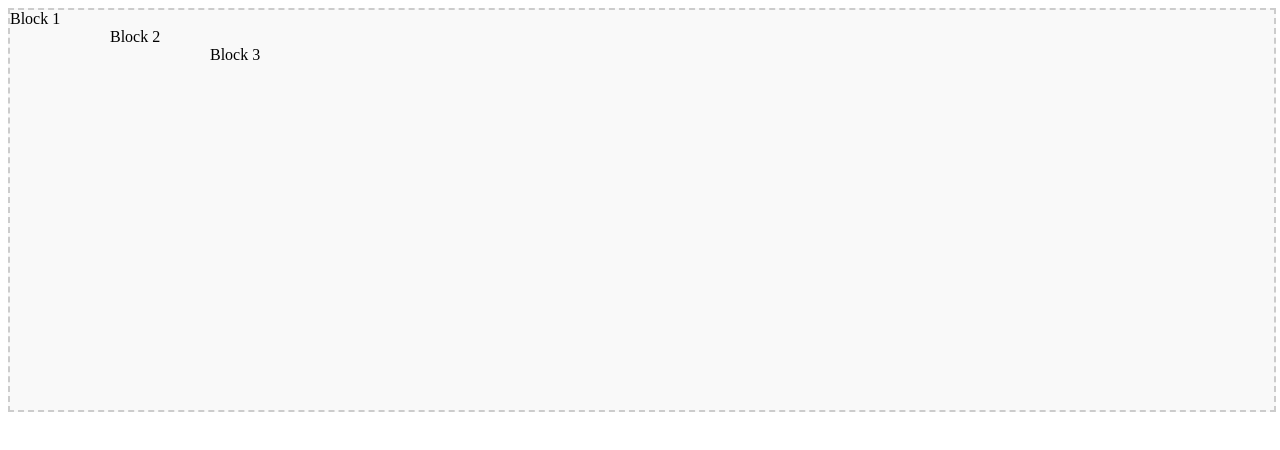
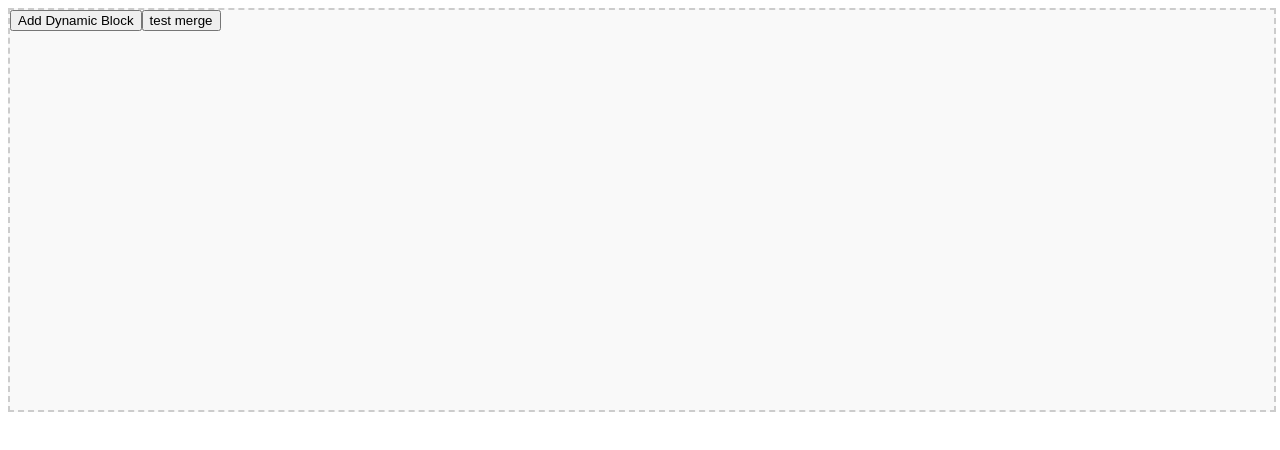
Before and after one commit to SwanwickMan/dragdroptest, an Angular app: page / in a window 1280 px wide. Shown: the top 450 px of the page. Built offline with nearby package versions, Linux system fonts and the light colour scheme.

Commit message:
Canvas can hold blocks and do some basic logic

```diff
--- a/src/app/block/block.component.html
+++ b/src/app/block/block.component.html
@@ -1,3 +1,10 @@
-<div class="block-container">
-  <app-block *ngFor="let id of [1, 2, 3]" [id]="id"></app-block>
-</div>
+<div
+      class="block-container"
+      [ngStyle]="{
+        transform: 'translate(' + x + 'px, ' + y + 'px)',
+        background: color,
+      }"
+    >
+      Block: {{ label }}
+      Next: {{ nextBlock?.label }}
+    </div>
--- a/src/app/block/block.component.ts
+++ b/src/app/block/block.component.ts
@@ -3,36 +3,30 @@ import {NgStyle} from '@angular/common';
 
 @Component({
   selector: 'app-block',
-  template: `
-    <div
-      class="block"
-      [ngStyle]="{
-        transform: 'translate(' + x + 'px, ' + y + 'px)'
-      }"
-    >
-      Block {{ id }}
-    </div>
-  `,
+  templateUrl: './block.component.html',
+  styleUrls: ['./block.component.css'],
   standalone: true,
   imports: [
     NgStyle
   ],
-  styleUrls: ['./block.component.css']
 })
 export class BlockComponent {
-  @Input() id: number = 0;
-  @Input() label: string = '';
-  @Input() color: string = 'skyblue';
-  @Input() x: number = 0; // Current X position
-  @Input() y: number = 0; // Current Y position
+  label: string = '';
+  color: string = 'skyblue';
+  x: number = 0; // Current X position
+  y: number = 0; // Current Y position
 
   private isDragging = false;
   private startX = 0;
   private startY = 0;
+
   public nextBlock: BlockComponent | null = null;
 
-  constructor() {
-
+  initialize(label: string, color: string, x: number, y: number) {
+    this.label = label;
+    this.color = color;
+    this.x = x;
+    this.y = y;
   }
 
   move(x: number, y: number) {
@@ -40,7 +34,7 @@ export class BlockComponent {
     this.y = y;
     // If there are connected blocks, move them as well
     if (this.nextBlock) {
-      this.nextBlock.move(x, y + 1); // Adjust y position for each block below
+      this.nextBlock.move(x, y - 1); // Adjust y position for each block below
     }
   }
 
@@ -70,4 +64,5 @@ export class BlockComponent {
   connectBlock(block: BlockComponent) {
     this.nextBlock = block;
   }
+
 }
--- a/src/app/workspace/workspace.component.html
+++ b/src/app/workspace/workspace.component.html
@@ -1,11 +1,5 @@
 <div class="workspace">
-  <div *ngFor="let block of blocks">
-    <app-block
-      [id]="block.id"
-      [label]="block.label"
-      [color]="block.color"
-      [x]="block.x"
-      [y]="block.y">
-    </app-block>
-  </div>
+  <ng-template #dynamicContainer></ng-template>
+  <button (click)="addBlock()">Add Dynamic Block</button>
+  <button (click)="test_merge()">test merge</button>
 </div>
--- a/src/app/workspace/workspace.component.ts
+++ b/src/app/workspace/workspace.component.ts
@@ -1,15 +1,10 @@
-import { Component } from '@angular/core';
+import {Component, ComponentRef, ViewChild, ViewContainerRef} from '@angular/core';
 import { CdkDropList, CdkDragDrop } from '@angular/cdk/drag-drop';
 import { BlockComponent } from '../block/block.component';
 import {NgForOf} from '@angular/common';
 import {Observable} from 'rxjs'; // Adjust path as necessary
 import { BlockService } from '../block-service/block-service.component';
-import { Block } from '../block.interface';
 
-interface Block {
-    label: string;
-    color: string;
-}
 
 @Component({
     selector: 'app-workspace',
@@ -19,25 +14,45 @@ interface Block {
   imports: [CdkDropList, BlockComponent, NgForOf] // Import necessary modules directly
 })
 export class WorkspaceComponent {
-  blocksOnCanvas$: Observable<Block[]>;
+  @ViewChild('dynamicContainer', { read: ViewContainerRef, static: true })
+  dynamicContainer!: ViewContainerRef;
+
+  blocksOnCanvas: ComponentRef<BlockComponent>[] = [];
+
+  test_number: number = 0;
   constructor(private blockService: BlockService) {
-    this.blocksOnCanvas$ = this.blockService.blocksOnCanvas;
   }
 
   addBlock(): void {
-    const newBlock: Block = { id: Date.now(), label: 'basic',color: "skyblue", x: 0, y: 0 };
-    this.blockService.addBlock(newBlock);
+    const componentRef= this.dynamicContainer.createComponent(BlockComponent);
+    componentRef.instance.initialize('test ' + this.test_number++,'skyblue', 30, 30);
+    this.blocksOnCanvas.push(componentRef);
   }
 
-  removeBlock(blockId: number): void {
-    // this.blockService.removeBlock(blockId);
+  removeBlock(blockRef: ComponentRef<BlockComponent>): void {
+    // remove from list then destroy instance
+    const index = this.blocksOnCanvas.indexOf(blockRef);
+    this.blocksOnCanvas.splice(index, 1);
+
+    blockRef.destroy();
   }
 
-  blocks = [
-        { id: 1, label: 'Block 1', color: 'red', x: 0, y: 0 },
-        { id: 2, label: 'Block 2', color: 'green', x: 100, y: 0 },
-        { id: 3, label: 'Block 3', color: 'blue', x: 200, y: 0 }
-    ];
+  test_merge(): void {
+    let lastBlock: ComponentRef<BlockComponent> | undefined;
+    console.log("argh2")
+    this.blocksOnCanvas.forEach((blockRef, index) => {
+      if (lastBlock != undefined){
+        lastBlock.instance.connectBlock(blockRef.instance);
+        console.log("argh")
+      }
+      lastBlock = blockRef;
+    });
 
-
+    console.log("start thingy")
+    let firstBlock: BlockComponent | null = this.blocksOnCanvas[2].instance;
+    while(firstBlock != null){
+      console.log(firstBlock.nextBlock);
+      firstBlock = firstBlock.nextBlock;
+    }
+  }
 }
```
